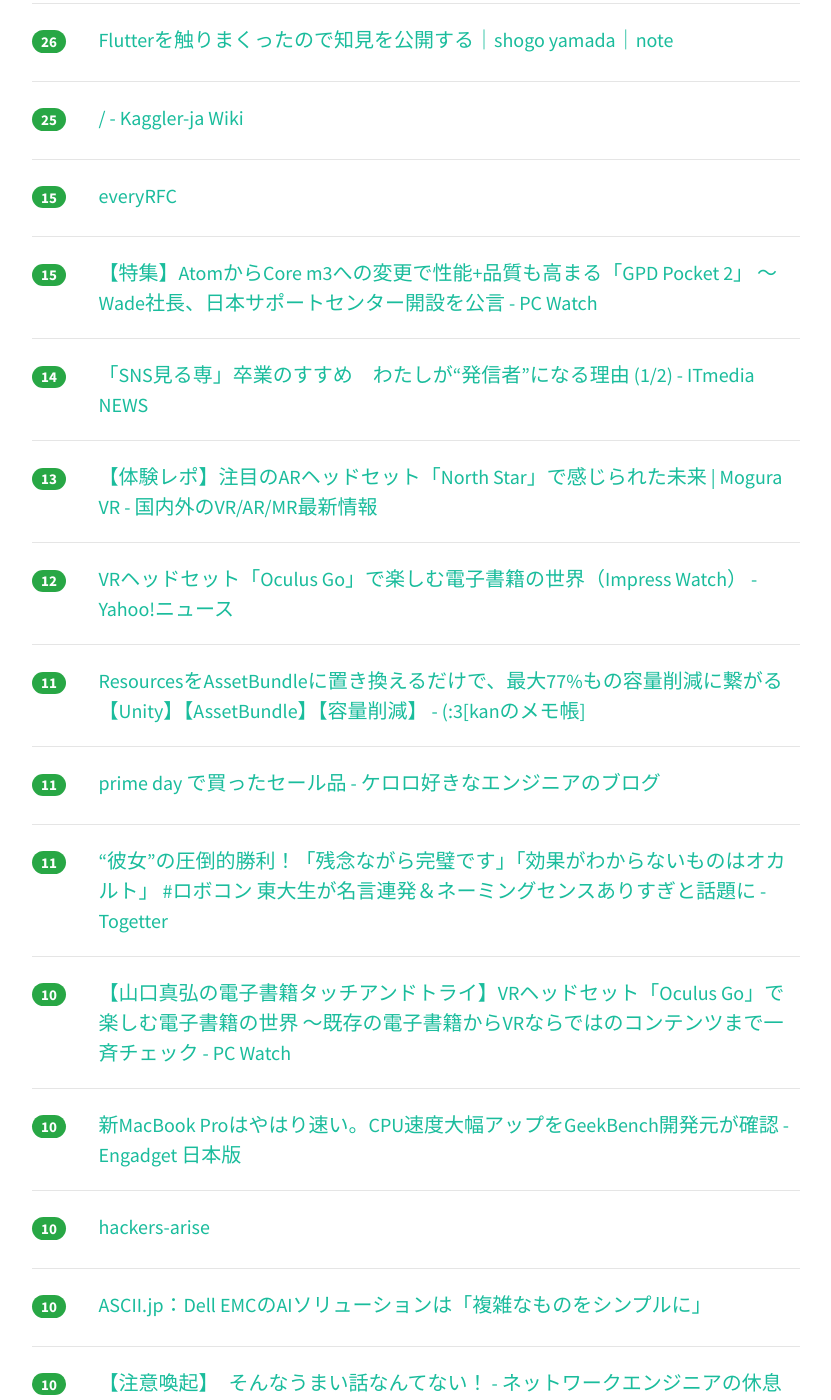
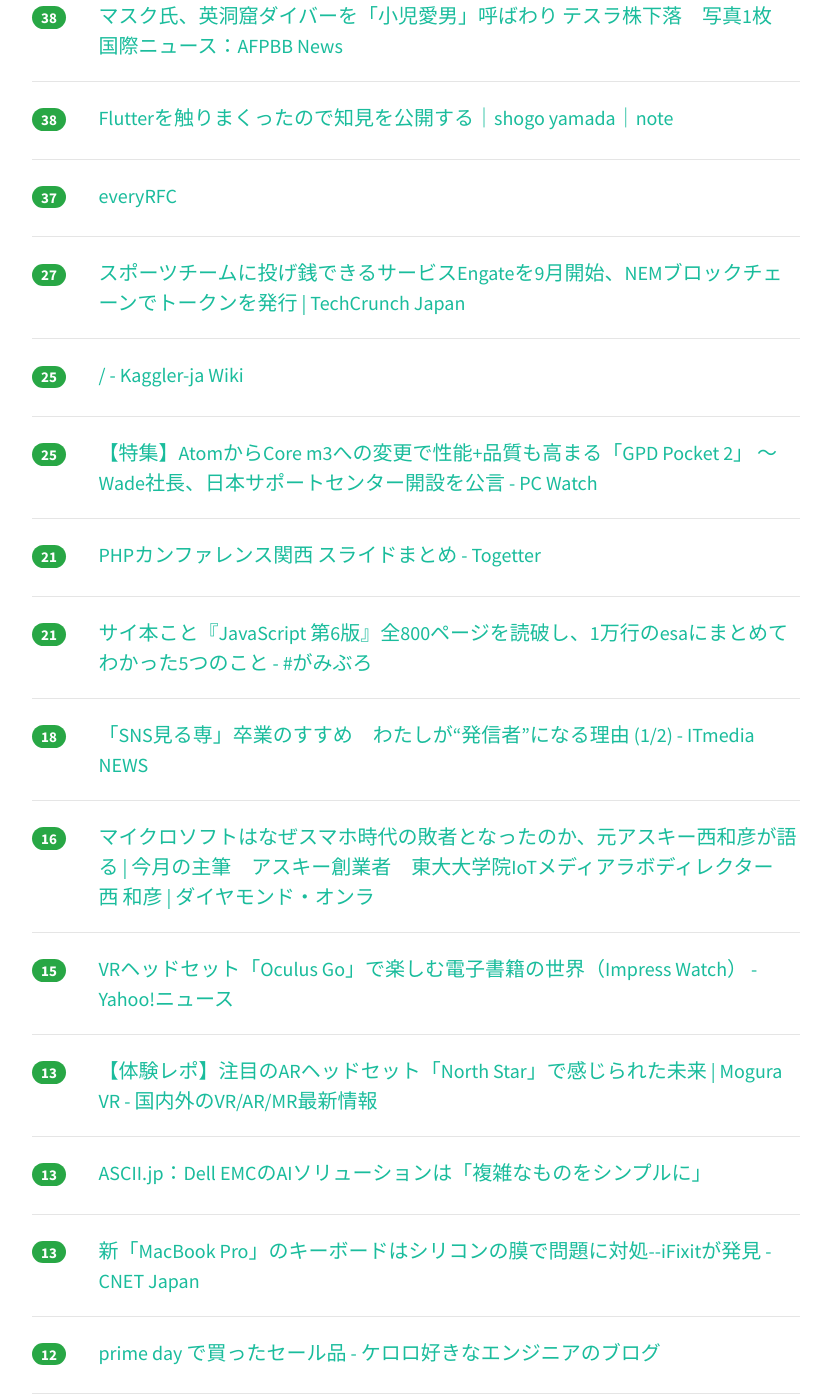
Before and after one commit to yatta47/hatena-matome-site, a Jekyll site: the page built from _posts/2018-07-17-hatena.md, in a window 1280 px wide and 1400 px high, scrolled down 909 px. Shown: the whole window, without its empty margins (224-1055 px from the left). Built offline with Jekyll 4.4.1, drawn with Linux system fonts in a browser that asks for light colours; nearby versions of some CDN libraries; some of the changed text lies outside the part shown.

Commit message:
Updated 2018-07-17

```diff
--- a/_posts/2018-07-17-hatena.md
+++ b/_posts/2018-07-17-hatena.md
@@ -1,24 +1,39 @@
 ---
 layout: post
 title:  "2018-07-17 はてぶIT"
-date:   2018-07-17 10:03:03
+date:   2018-07-17 11:02:36
 tags: [it-hotentry]
 ---
-33 件のデータあり
+37 件のデータあり
 
 <hr><div class="row">
-<div class="col-1"><span class="badge badge-pill badge-success h2">59</span></div>
+<div class="col-1"><span class="badge badge-pill badge-success h2">86</span></div>
 <div class="col-11"><a href='https://internet.watch.impress.co.jp/docs/yajiuma/1133071.html' target='_blank'>国内初？ iOSの「AirDrop」を使った電車内でのわいせつ画像送信で会社員逮捕【やじうまWatch】 - INTERNET Watch</a></div>
 </div>
 <hr>
 <div class="row">
-<div class="col-1"><span class="badge badge-pill badge-success h2">58</span></div>
+<div class="col-1"><span class="badge badge-pill badge-success h2">84</span></div>
 <div class="col-11"><a href='http://www.afpbb.com/articles/-/3182640' target='_blank'>マスク氏、英洞窟ダイバーを「小児愛男」呼ばわり テスラ株下落　写真1枚　国際ニュース：AFPBB News</a></div>
 </div>
 <hr>
 <div class="row">
-<div class="col-1"><span class="badge badge-pill badge-success h2">42</span></div>
+<div class="col-1"><span class="badge badge-pill badge-success h2">66</span></div>
+<div class="col-11"><a href='http://blog.h13i32maru.jp/entry/2018/07/17/083215' target='_blank'>Jasper(GitHub用のIssue Reader)を無料にします - maru source</a></div>
+</div>
+<hr>
+<div class="row">
+<div class="col-1"><span class="badge badge-pill badge-success h2">44</span></div>
 <div class="col-11"><a href='https://jp.reuters.com/article/idJPKBN1K61KM' target='_blank'>焦点：岡山・真備町襲った洪水、現実となった住民の長年の懸念 | ロイター</a></div>
+</div>
+<hr>
+<div class="row">
+<div class="col-1"><span class="badge badge-pill badge-success h2">43</span></div>
+<div class="col-11"><a href='http://www.itmedia.co.jp/news/articles/1807/17/news043.html' target='_blank'>Amazonプライムデー初日、世界でアクセス問題発生 - ITmedia NEWS</a></div>
+</div>
+<hr>
+<div class="row">
+<div class="col-1"><span class="badge badge-pill badge-success h2">39</span></div>
+<div class="col-11"><a href='https://hotokami.jp/' target='_blank'>ホトカミ - 日本全国14万の神社・お寺の口コミ投稿サイト</a></div>
 </div>
 <hr>
 <div class="row">
@@ -27,18 +42,18 @@ tags: [it-hotentry]
 </div>
 <hr>
 <div class="row">
-<div class="col-1"><span class="badge badge-pill badge-success h2">37</span></div>
-<div class="col-11"><a href='https://hotokami.jp/' target='_blank'>ホトカミ - 日本全国14万の神社・お寺の口コミ投稿サイト</a></div>
+<div class="col-1"><span class="badge badge-pill badge-success h2">38</span></div>
+<div class="col-11"><a href='https://note.mu/shogoyamada/n/n043aa4b7750e' target='_blank'>Flutterを触りまくったので知見を公開する｜shogo yamada｜note</a></div>
 </div>
 <hr>
 <div class="row">
-<div class="col-1"><span class="badge badge-pill badge-success h2">30</span></div>
-<div class="col-11"><a href='http://www.itmedia.co.jp/news/articles/1807/17/news043.html' target='_blank'>Amazonプライムデー初日、世界でアクセス問題発生 - ITmedia NEWS</a></div>
+<div class="col-1"><span class="badge badge-pill badge-success h2">37</span></div>
+<div class="col-11"><a href='https://everyrfc.org/' target='_blank'>everyRFC</a></div>
 </div>
 <hr>
 <div class="row">
-<div class="col-1"><span class="badge badge-pill badge-success h2">26</span></div>
-<div class="col-11"><a href='https://note.mu/shogoyamada/n/n043aa4b7750e' target='_blank'>Flutterを触りまくったので知見を公開する｜shogo yamada｜note</a></div>
+<div class="col-1"><span class="badge badge-pill badge-success h2">27</span></div>
+<div class="col-11"><a href='https://jp.techcrunch.com/2018/07/17/engate-cheer-for-sports-with-tokens/' target='_blank'>スポーツチームに投げ銭できるサービスEngateを9月開始、NEMブロックチェーンでトークンを発行 | TechCrunch Japan</a></div>
 </div>
 <hr>
 <div class="row">
@@ -47,18 +62,33 @@ tags: [it-hotentry]
 </div>
 <hr>
 <div class="row">
-<div class="col-1"><span class="badge badge-pill badge-success h2">15</span></div>
-<div class="col-11"><a href='https://everyrfc.org/' target='_blank'>everyRFC</a></div>
+<div class="col-1"><span class="badge badge-pill badge-success h2">25</span></div>
+<div class="col-11"><a href='https://pc.watch.impress.co.jp/docs/topic/feature/1133028.html' target='_blank'>【特集】AtomからCore m3への変更で性能+品質も高まる「GPD Pocket 2」 ～Wade社長、日本サポートセンター開設を公言 - PC Watch</a></div>
+</div>
+<hr>
+<div class="row">
+<div class="col-1"><span class="badge badge-pill badge-success h2">21</span></div>
+<div class="col-11"><a href='https://togetter.com/li/1246438' target='_blank'>PHPカンファレンス関西 スライドまとめ - Togetter</a></div>
+</div>
+<hr>
+<div class="row">
+<div class="col-1"><span class="badge badge-pill badge-success h2">21</span></div>
+<div class="col-11"><a href='https://jumpei-ikegami.hatenablog.com/entry/2018/07/16/124333' target='_blank'>サイ本こと『JavaScript 第6版』全800ページを読破し、1万行のesaにまとめてわかった5つのこと - #がみぶろ</a></div>
+</div>
+<hr>
+<div class="row">
+<div class="col-1"><span class="badge badge-pill badge-success h2">18</span></div>
+<div class="col-11"><a href='http://www.itmedia.co.jp/news/articles/1807/17/news029.html' target='_blank'>「SNS見る専」卒業のすすめ　わたしが“発信者”になる理由 (1/2) - ITmedia NEWS</a></div>
+</div>
+<hr>
+<div class="row">
+<div class="col-1"><span class="badge badge-pill badge-success h2">16</span></div>
+<div class="col-11"><a href='https://diamond.jp/articles/-/174855' target='_blank'>マイクロソフトはなぜスマホ時代の敗者となったのか、元アスキー西和彦が語る | 今月の主筆　アスキー創業者　東大大学院IoTメディアラボディレクター　西 和彦 | ダイヤモンド・オンラ</a></div>
 </div>
 <hr>
 <div class="row">
 <div class="col-1"><span class="badge badge-pill badge-success h2">15</span></div>
-<div class="col-11"><a href='https://pc.watch.impress.co.jp/docs/topic/feature/1133028.html' target='_blank'>【特集】AtomからCore m3への変更で性能+品質も高まる「GPD Pocket 2」 ～Wade社長、日本サポートセンター開設を公言 - PC Watch</a></div>
-</div>
-<hr>
-<div class="row">
-<div class="col-1"><span class="badge badge-pill badge-success h2">14</span></div>
-<div class="col-11"><a href='http://www.itmedia.co.jp/news/articles/1807/17/news029.html' target='_blank'>「SNS見る専」卒業のすすめ　わたしが“発信者”になる理由 (1/2) - ITmedia NEWS</a></div>
+<div class="col-11"><a href='https://headlines.yahoo.co.jp/hl?a=20180716-00000033-impress-sci' target='_blank'>VRヘッドセット「Oculus Go」で楽しむ電子書籍の世界（Impress Watch） - Yahoo!ニュース</a></div>
 </div>
 <hr>
 <div class="row">
@@ -67,8 +97,23 @@ tags: [it-hotentry]
 </div>
 <hr>
 <div class="row">
+<div class="col-1"><span class="badge badge-pill badge-success h2">13</span></div>
+<div class="col-11"><a href='http://ascii.jp/elem/000/001/710/1710496/' target='_blank'>ASCII.jp：Dell EMCのAIソリューションは「複雑なものをシンプルに」</a></div>
+</div>
+<hr>
+<div class="row">
+<div class="col-1"><span class="badge badge-pill badge-success h2">13</span></div>
+<div class="col-11"><a href='https://japan.cnet.com/article/35122521/' target='_blank'>新「MacBook Pro」のキーボードはシリコンの膜で問題に対処--iFixitが発見 - CNET Japan</a></div>
+</div>
+<hr>
+<div class="row">
 <div class="col-1"><span class="badge badge-pill badge-success h2">12</span></div>
-<div class="col-11"><a href='https://headlines.yahoo.co.jp/hl?a=20180716-00000033-impress-sci' target='_blank'>VRヘッドセット「Oculus Go」で楽しむ電子書籍の世界（Impress Watch） - Yahoo!ニュース</a></div>
+<div class="col-11"><a href='http://keroctronics.hatenablog.com/entry/2018/07/16/213634' target='_blank'>prime day で買ったセール品 - ケロロ好きなエンジニアのブログ</a></div>
+</div>
+<hr>
+<div class="row">
+<div class="col-1"><span class="badge badge-pill badge-success h2">12</span></div>
+<div class="col-11"><a href='https://internet.watch.impress.co.jp/docs/yajiuma/1133072.html' target='_blank'>「昔は真夏にエアコンなしでも平気だった」を論破する、70年代の気温データが話題に【やじうまWatch】 - INTERNET Watch</a></div>
 </div>
 <hr>
 <div class="row">
@@ -78,7 +123,12 @@ tags: [it-hotentry]
 <hr>
 <div class="row">
 <div class="col-1"><span class="badge badge-pill badge-success h2">11</span></div>
-<div class="col-11"><a href='http://keroctronics.hatenablog.com/entry/2018/07/16/213634' target='_blank'>prime day で買ったセール品 - ケロロ好きなエンジニアのブログ</a></div>
+<div class="col-11"><a href='https://pc.watch.impress.co.jp/docs/column/ebook/1133056.html' target='_blank'>【山口真弘の電子書籍タッチアンドトライ】VRヘッドセット「Oculus Go」で楽しむ電子書籍の世界 ～既存の電子書籍からVRならではのコンテンツまで一斉チェック - PC Watch</a></div>
+</div>
+<hr>
+<div class="row">
+<div class="col-1"><span class="badge badge-pill badge-success h2">11</span></div>
+<div class="col-11"><a href='https://japanese.engadget.com/2018/07/16/macbook-pro-cpu-geekbench/' target='_blank'>新MacBook Proはやはり速い。CPU速度大幅アップをGeekBench開発元が確認 - Engadget 日本版</a></div>
 </div>
 <hr>
 <div class="row">
@@ -87,23 +137,8 @@ tags: [it-hotentry]
 </div>
 <hr>
 <div class="row">
-<div class="col-1"><span class="badge badge-pill badge-success h2">10</span></div>
-<div class="col-11"><a href='https://pc.watch.impress.co.jp/docs/column/ebook/1133056.html' target='_blank'>【山口真弘の電子書籍タッチアンドトライ】VRヘッドセット「Oculus Go」で楽しむ電子書籍の世界 ～既存の電子書籍からVRならではのコンテンツまで一斉チェック - PC Watch</a></div>
-</div>
-<hr>
-<div class="row">
-<div class="col-1"><span class="badge badge-pill badge-success h2">10</span></div>
-<div class="col-11"><a href='https://japanese.engadget.com/2018/07/16/macbook-pro-cpu-geekbench/' target='_blank'>新MacBook Proはやはり速い。CPU速度大幅アップをGeekBench開発元が確認 - Engadget 日本版</a></div>
-</div>
-<hr>
-<div class="row">
-<div class="col-1"><span class="badge badge-pill badge-success h2">10</span></div>
+<div class="col-1"><span class="badge badge-pill badge-success h2">11</span></div>
 <div class="col-11"><a href='https://www.hackers-arise.com/' target='_blank'>hackers-arise</a></div>
-</div>
-<hr>
-<div class="row">
-<div class="col-1"><span class="badge badge-pill badge-success h2">10</span></div>
-<div class="col-11"><a href='http://ascii.jp/elem/000/001/710/1710496/' target='_blank'>ASCII.jp：Dell EMCのAIソリューションは「複雑なものをシンプルに」</a></div>
 </div>
 <hr>
 <div class="row">
@@ -118,27 +153,12 @@ tags: [it-hotentry]
 <hr>
 <div class="row">
 <div class="col-1"><span class="badge badge-pill badge-success h2">10</span></div>
-<div class="col-11"><a href='http://blog.h13i32maru.jp/entry/2018/07/17/083215' target='_blank'>Jasper(GitHub用のIssue Reader)を無料にします - maru source</a></div>
+<div class="col-11"><a href='http://www.itmedia.co.jp/news/articles/1807/17/news047.html' target='_blank'>Microsoft、「Skype 8.0」のデスクトップ版公開　旧版は9月1日から使えなくなる - ITmedia NEWS</a></div>
 </div>
 <hr>
 <div class="row">
 <div class="col-1"><span class="badge badge-pill badge-success h2">9</span></div>
-<div class="col-11"><a href='https://jp.techcrunch.com/2018/07/17/engate-cheer-for-sports-with-tokens/' target='_blank'>スポーツチームに投げ銭できるサービスEngateを9月開始、NEMブロックチェーンでトークンを発行 | TechCrunch Japan</a></div>
-</div>
-<hr>
-<div class="row">
-<div class="col-1"><span class="badge badge-pill badge-success h2">9</span></div>
-<div class="col-11"><a href='https://japan.cnet.com/article/35122521/' target='_blank'>新「MacBook Pro」のキーボードはシリコンの膜で問題に対処--iFixitが発見 - CNET Japan</a></div>
-</div>
-<hr>
-<div class="row">
-<div class="col-1"><span class="badge badge-pill badge-success h2">9</span></div>
-<div class="col-11"><a href='https://togetter.com/li/1246438' target='_blank'>PHPカンファレンス関西 スライドまとめ - Togetter</a></div>
-</div>
-<hr>
-<div class="row">
-<div class="col-1"><span class="badge badge-pill badge-success h2">9</span></div>
-<div class="col-11"><a href='https://internet.watch.impress.co.jp/docs/yajiuma/1133072.html' target='_blank'>「昔は真夏にエアコンなしでも平気だった」を論破する、70年代の気温データが話題に【やじうまWatch】 - INTERNET Watch</a></div>
+<div class="col-11"><a href='https://tech.nikkeibp.co.jp/atcl/nxt/mag/nc/18/020800015/070900006/' target='_blank'>挑戦せず責任を押し付け合い、大企業病NECの復活シナリオ | 日経 xTECH（クロステック）</a></div>
 </div>
 <hr>
 <div class="row">
@@ -147,27 +167,27 @@ tags: [it-hotentry]
 </div>
 <hr>
 <div class="row">
-<div class="col-1"><span class="badge badge-pill badge-success h2">8</span></div>
-<div class="col-11"><a href='https://jumpei-ikegami.hatenablog.com/entry/2018/07/16/124333' target='_blank'>サイ本こと『JavaScript 第6版』全800ページを読破し、1万行のesaにまとめてわかった5つのこと - #がみぶろ</a></div>
-</div>
-<hr>
-<div class="row">
 <div class="col-1"><span class="badge badge-pill badge-success h2">6</span></div>
 <div class="col-11"><a href='https://note.mu/fromkk/n/n0ee06fe63e43' target='_blank'># TypeがApp StoreのApp of the dayに掲載されるまで｜かっくん｜note</a></div>
 </div>
 <hr>
 <div class="row">
-<div class="col-1"><span class="badge badge-pill badge-success h2">5</span></div>
+<div class="col-1"><span class="badge badge-pill badge-success h2">6</span></div>
 <div class="col-11"><a href='https://japanese.engadget.com/2018/07/16/3d-280/' target='_blank'>3Dプリントで宇宙船製造が早く、安く。ロッキード・マーティンが280リットル大チタンドームを印刷 - Engadget 日本版</a></div>
 </div>
 <hr>
 <div class="row">
-<div class="col-1"><span class="badge badge-pill badge-success h2">3</span></div>
-<div class="col-11"><a href='https://diamond.jp/articles/-/174855' target='_blank'>マイクロソフトはなぜスマホ時代の敗者となったのか、元アスキー西和彦が語る | 今月の主筆　アスキー創業者　東大大学院IoTメディアラボディレクター　西 和彦 | ダイヤモンド・オンラ</a></div>
+<div class="col-1"><span class="badge badge-pill badge-success h2">6</span></div>
+<div class="col-11"><a href='https://coliss.com/articles/build-websites/operation/css/collection-of-css-box-shadow.html' target='_blank'>これはかっこいい！要素がふわりと浮かんでいるような美しいシャドウを与えるスタイルシート -Box-shadows.css | コリス</a></div>
+</div>
+<hr>
+<div class="row">
+<div class="col-1"><span class="badge badge-pill badge-success h2">4</span></div>
+<div class="col-11"><a href='https://blog.toshimaru.net/rubocop-rails-config/' target='_blank'>RuboCopチームにgemの名前を譲った話 - Hack Your Design!</a></div>
 </div>
 <hr>
 <div class="row">
 <div class="col-1"><span class="badge badge-pill badge-success h2">3</span></div>
-<div class="col-11"><a href='https://tech.nikkeibp.co.jp/atcl/nxt/mag/nc/18/020800015/070900006/' target='_blank'>挑戦せず責任を押し付け合い、大企業病NECの復活シナリオ | 日経 xTECH（クロステック）</a></div>
+<div class="col-11"><a href='http://www.itmedia.co.jp/enterprise/articles/1807/17/news008.html' target='_blank'>不正アクセスを受けた大阪大学が模索する、新しい「CSIRT」の在り方（前編） (1/3) - ITmedia エンタープライズ</a></div>
 </div>
 <hr>
```
